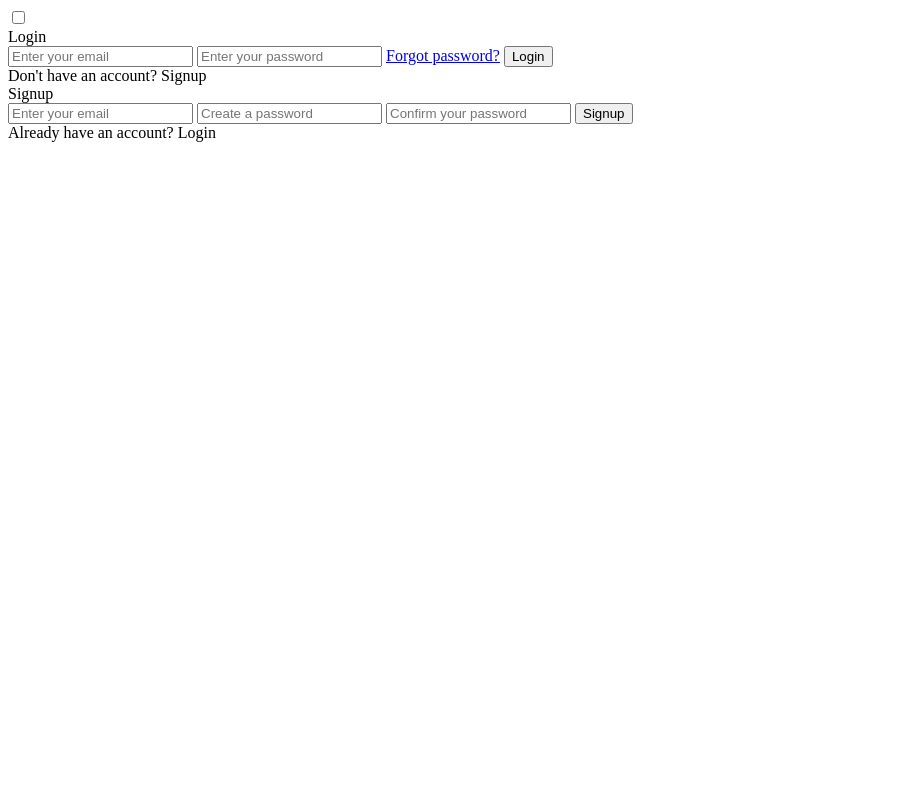
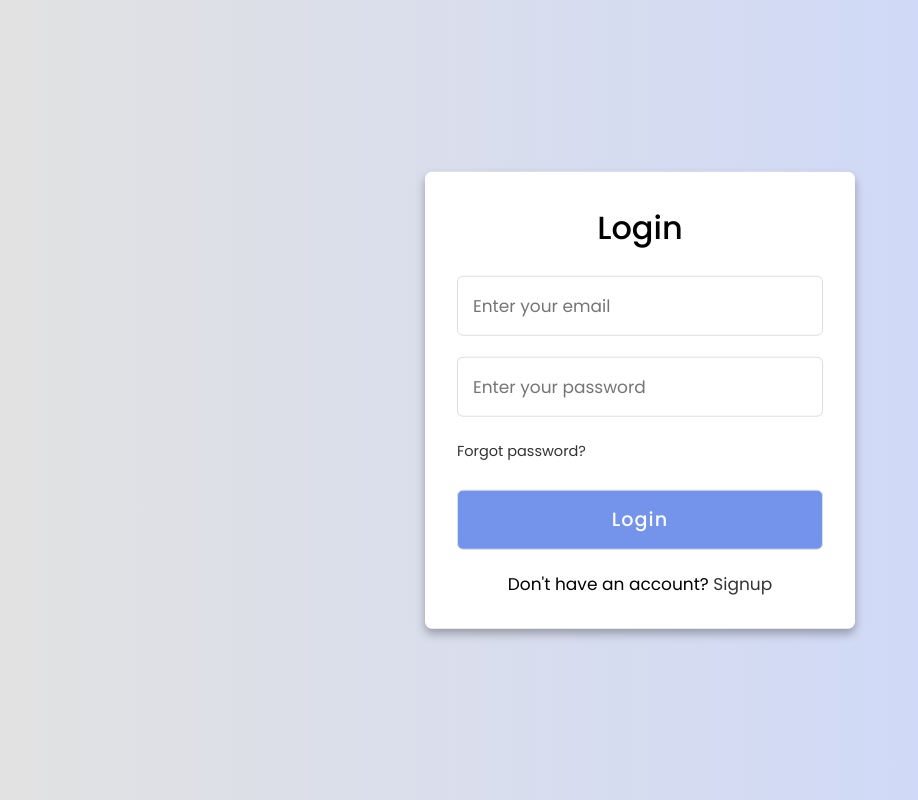
Before and after one commit to moadeluss/login, a plain HTML site: page index.html in a window 1280 px wide. Shown: the whole page, without its empty margins (0-918 px from the left). Drawn offline with Linux system fonts and the light colour scheme.

Commit message:
Update and rename index5.html to index.html

```diff
--- a/index5.html
+++ b/index.html
@@ -5,7 +5,7 @@
   <meta name="viewport" content="width=device-width, initial-scale=1.0">
   <meta http-equiv="X-UA-Compatible" content="ie=edge">
   <title>Login & Registration Form | CoderGirl</title>
-  <link rel="stylesheet" href="style.css">
+  <link rel="stylesheet" href="style5.css">
 </head>
 <body>
   <div class="container">
```
